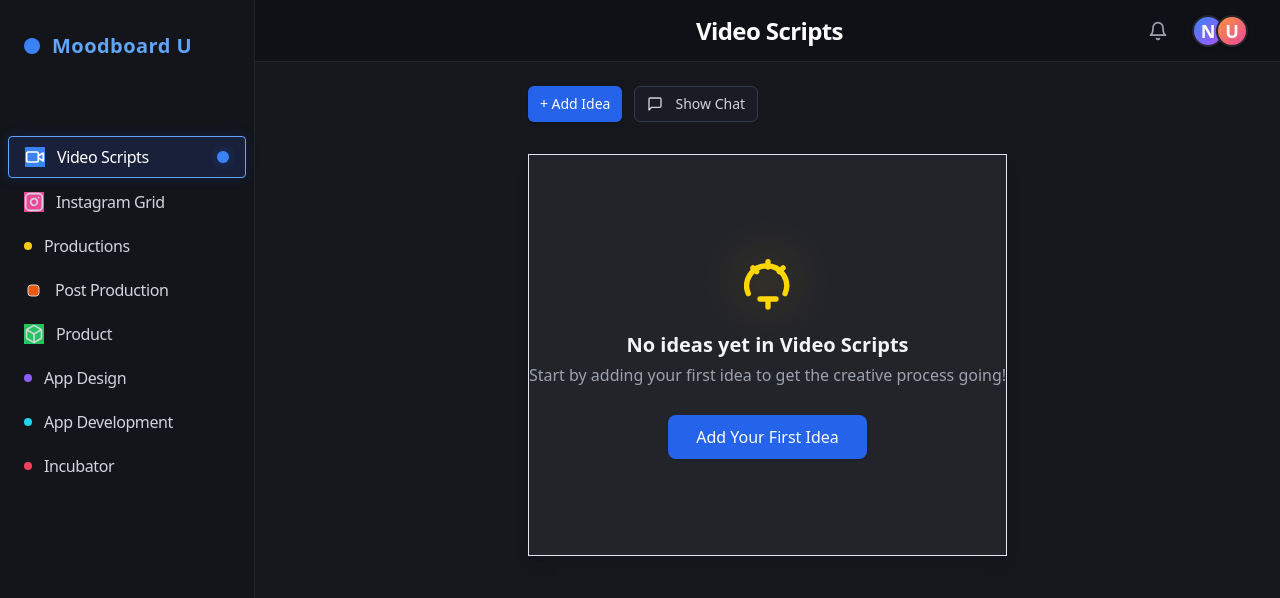
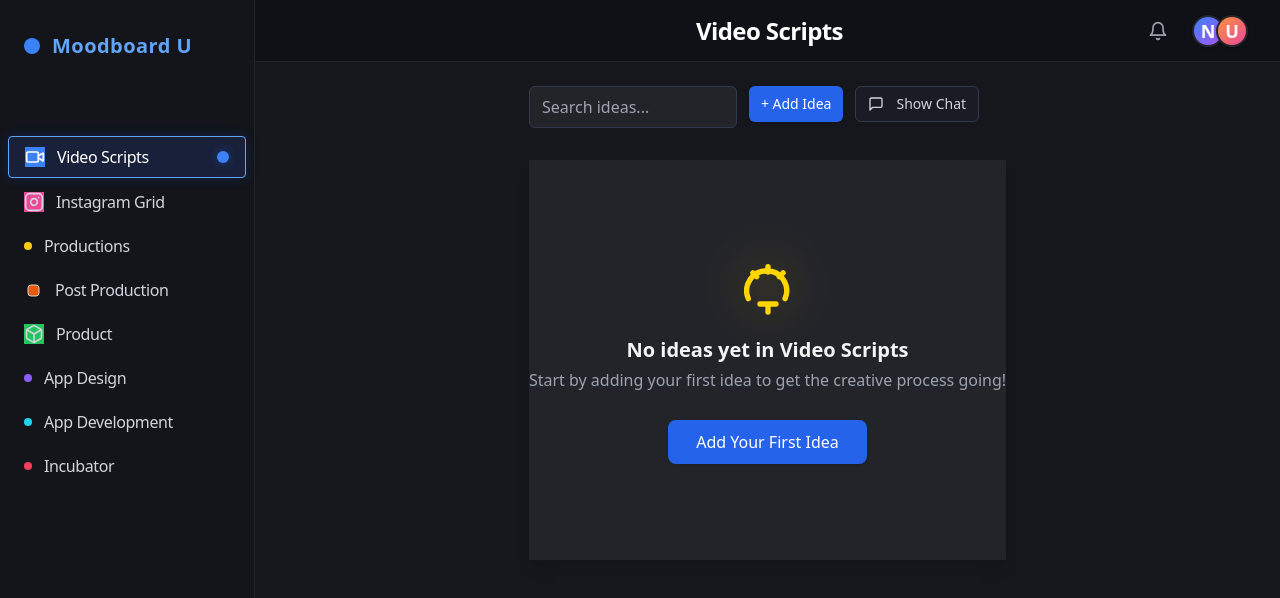
Before and after one commit to 1240-MUITP/mood-hive-collaborate, a React (Vite) app: page / in a window 1280 px wide. Shown: the top 598 px of the page. Built offline with nearby package versions, Linux system fonts and the light colour scheme.

Commit message:
feat: Remove border and add search bar
Removed the white border from the main content area and added a search bar next to the "Add Idea" and "Show Chat" buttons.

```diff
--- a/src/pages/Index.tsx
+++ b/src/pages/Index.tsx
@@ -109,6 +109,11 @@ export default function Index() {
         <TopbarCRM section={section} />
         <main className="flex-1 flex flex-col px-2 sm:px-8 pt-6 pb-10 max-w-[1600px] mx-auto min-w-0 relative">
           <div className="flex items-start gap-3 mb-8">
+            <input
+              type="text"
+              placeholder="Search ideas..."
+              className="bg-[#23242A] text-white placeholder:text-gray-400 px-3 py-2 rounded-md border border-[#33394d] focus:outline-none focus:border-blue-500 w-52 transition"
+            />
             <Button variant="default" size="sm" className="bg-blue-600 hover:bg-blue-700 text-white shadow" onClick={() => setAddOpen(true)}>
               + Add Idea
             </Button>
@@ -117,7 +122,7 @@ export default function Index() {
               <span className="hidden sm:inline">{chatOpen ? "Hide" : "Show"} Chat</span>
             </Button>
           </div>
-          {(cards[section] ?? []).length === 0 ? <div className="flex flex-col items-center justify-center py-24 text-center w-full bg-[#23242A] shadow-lg border transition-all rounded-none">
+          {(cards[section] ?? []).length === 0 ? <div className="flex flex-col items-center justify-center py-24 text-center w-full bg-[#23242A] shadow-lg transition-all rounded-none">
               <div className="mb-4 flex justify-center">
                 <span className="inline-flex items-center justify-center text-[56px] text-yellow-400 drop-shadow" style={{
               filter: "drop-shadow(0 0 25px #FFD60066)"
```
